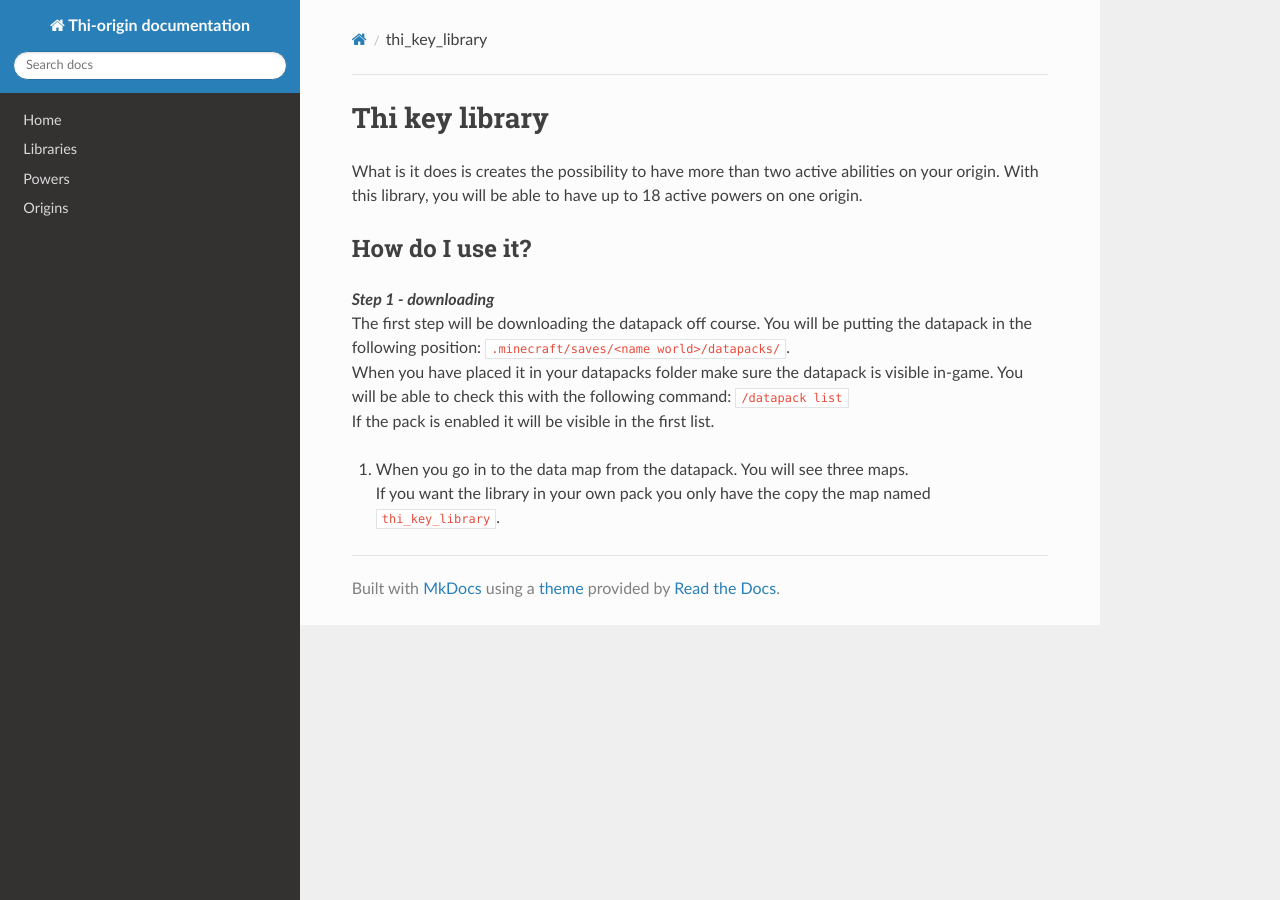
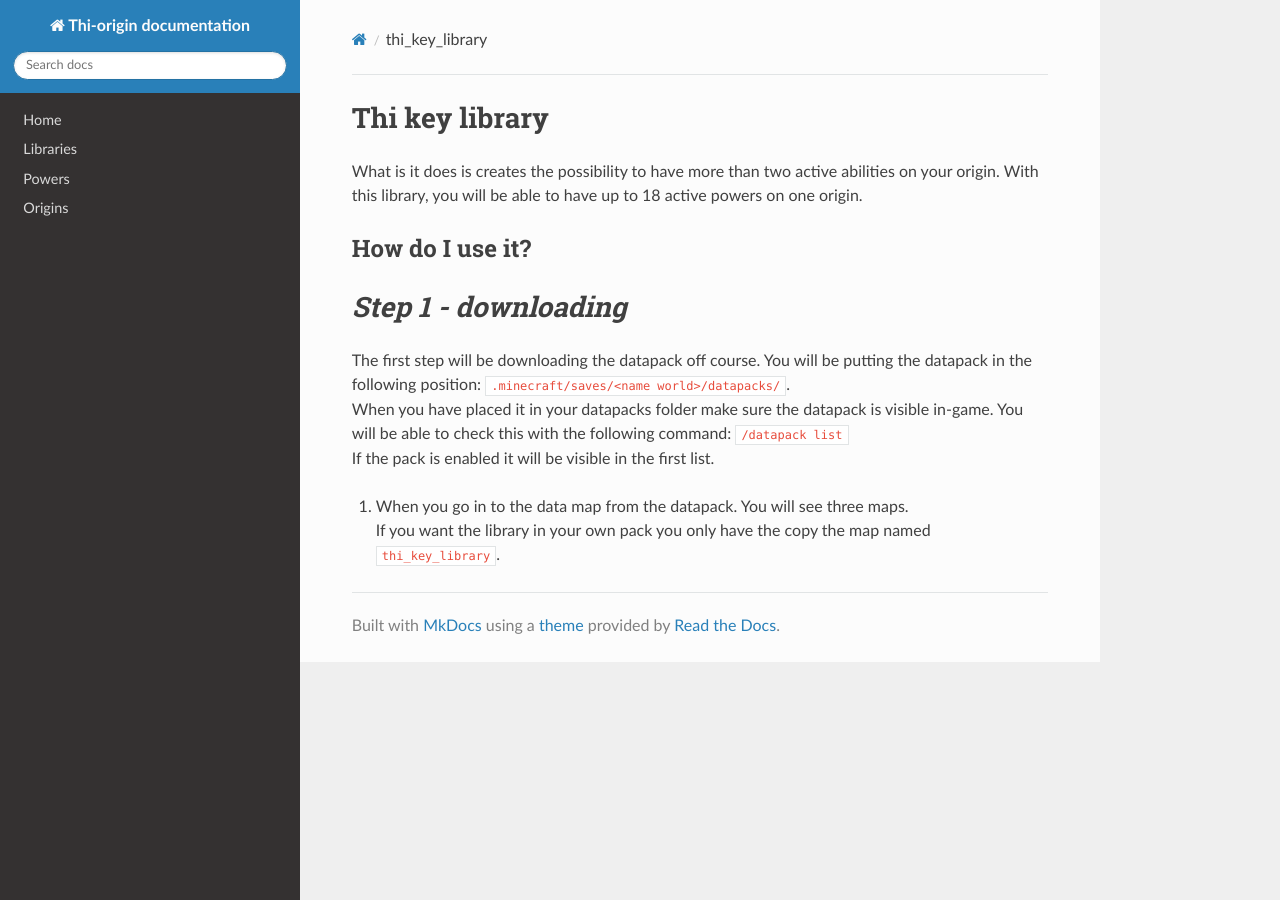
Before and after one commit to MisionThi/thi-origins-stuff, an MkDocs documentation site: the page built from docs/thi_key_library.md, in a window 1280 px wide. Built offline with MkDocs 1.6.1, drawn with Linux system fonts in a browser that asks for light colours; nearby versions of some CDN libraries.

```diff
--- a/docs/thi_key_library.md
+++ b/docs/thi_key_library.md
@@ -10,7 +10,8 @@ With this library, you will be able to have up to 18 active powers on one origin
 
 ## How do I use it?
 
-*__Step 1 - downloading__* <br />
+*Step 1 - downloading* <br />
+=================================
 The first step will be downloading the datapack off course. You will be putting the datapack in the following position:
 `.minecraft/saves/<name world>/datapacks/`. <br />
 When you have placed it in your datapacks folder make sure the datapack is visible in-game.
```
